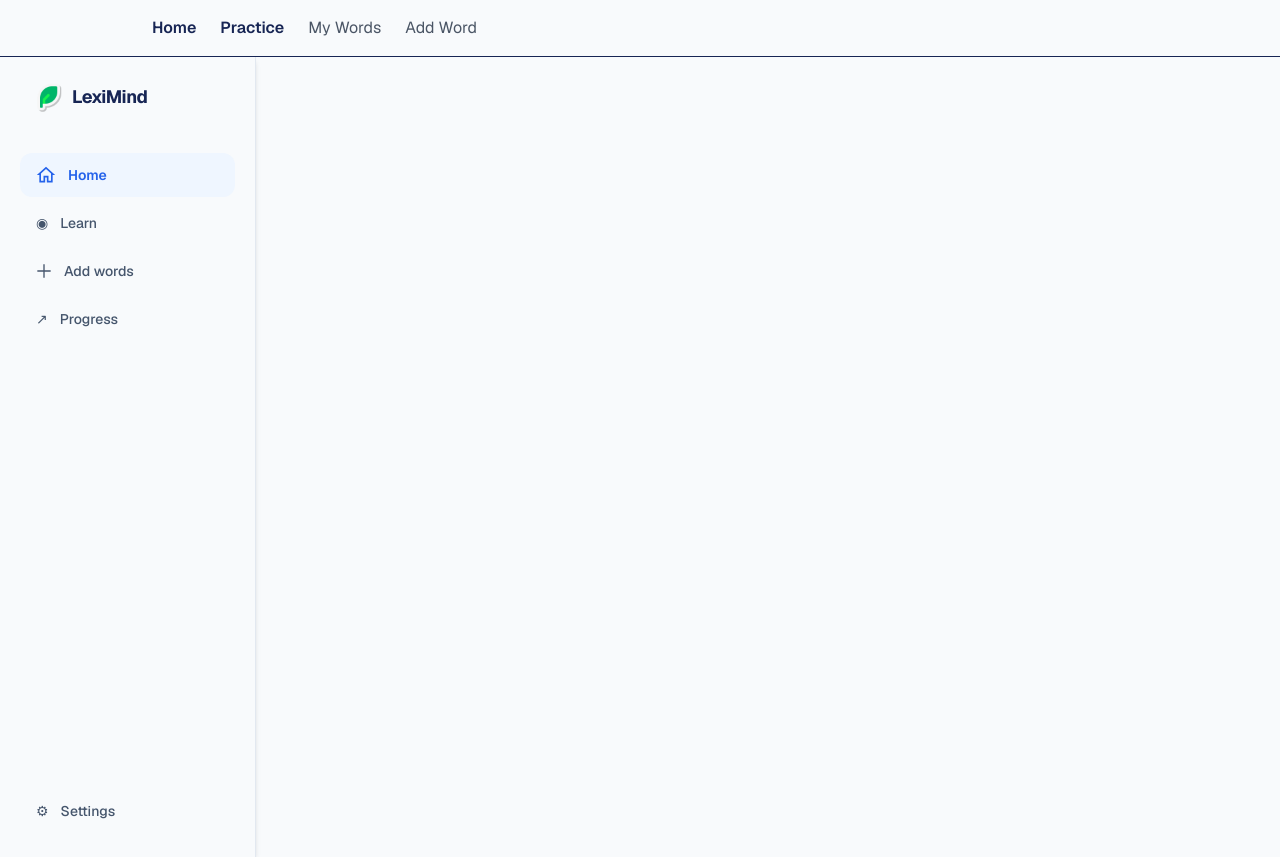
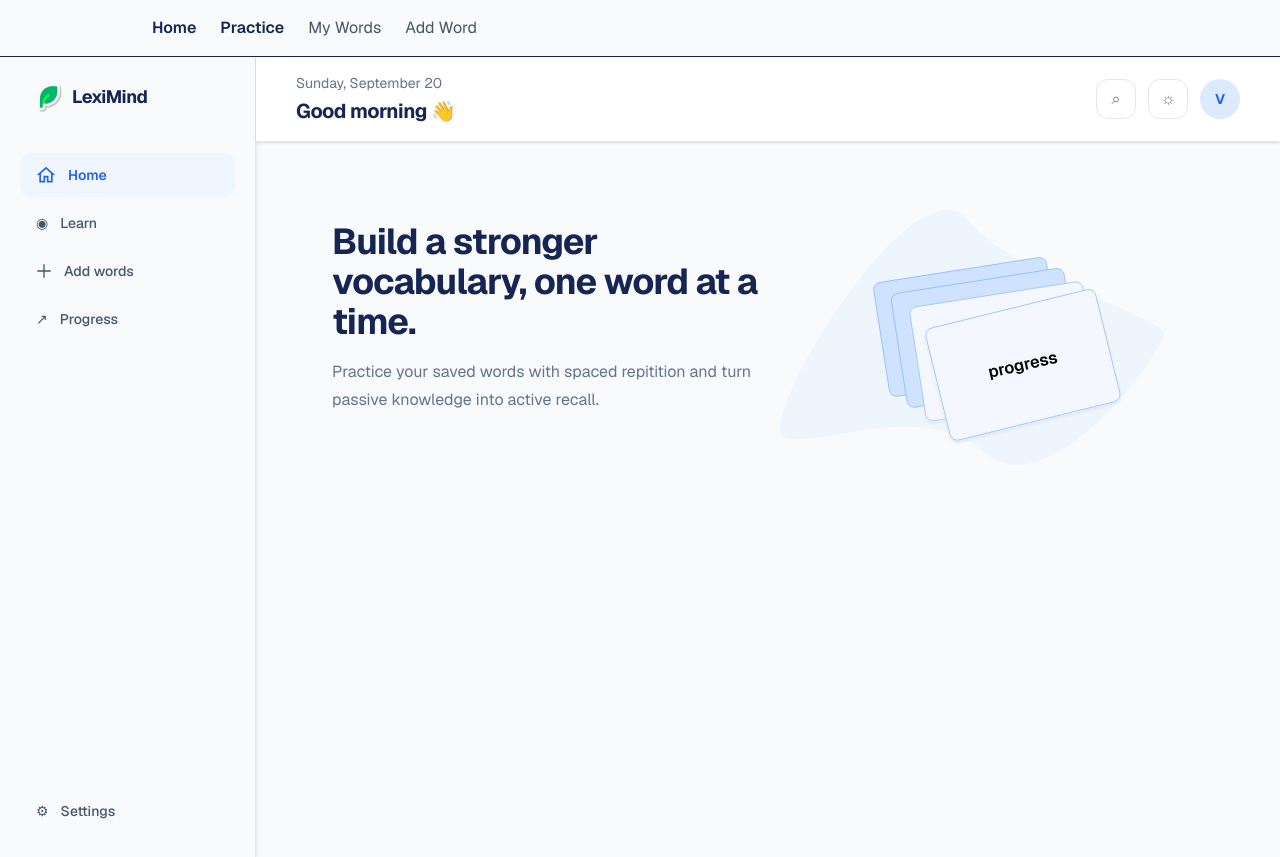
Before and after one commit to dimlaw7/Vocabulary-Web, a Next.js app: page / in a window 1280 px wide. Built offline with nearby package versions, Linux system fonts and the light colour scheme.

Commit message:
Add Header and Hero components

```diff
--- /dev/null
+++ b/app/components/Header.js
@@ -0,0 +1,36 @@
+import React from "react";
+
+export default function Header() {
+  return (
+    <header className="flex items-center justify-between border-b border-[#E2E8F0] bg-white px-6 py-4 shadow lg:px-10">
+      <div>
+        <p className="text-sm text-slate-500">Sunday, September 20</p>
+        <h1 className="mt-1 text-xl font-bold tracking-tight">
+          Good morning 👋
+        </h1>
+      </div>
+
+      <div className="flex items-center gap-3">
+        <button
+          type="button"
+          aria-label="Search"
+          className="hidden h-10 w-10 items-center justify-center rounded-xl border border-[#E2E8F0] bg-white text-slate-500 sm:flex"
+        >
+          ⌕
+        </button>
+
+        <button
+          type="button"
+          aria-label="Toggle theme"
+          className="hidden h-10 w-10 items-center justify-center rounded-xl border border-[#E2E8F0] bg-white text-slate-500 sm:flex"
+        >
+          ☼
+        </button>
+
+        <div className="flex h-10 w-10 items-center justify-center rounded-full bg-[#DBEAFE] text-sm font-bold text-[#2563EB]">
+          V
+        </div>
+      </div>
+    </header>
+  );
+}
--- /dev/null
+++ b/app/components/Hero.js
@@ -0,0 +1,65 @@
+import React from "react";
+import Link from "next/link";
+import Image from "next/image";
+import HeroImage from "../../public/hero.svg";
+
+export default function Hero() {
+  return (
+    <section className="item flex flex-col rounded-3xl p-7 md:flex-row md:p-9">
+      <div className="max-w-md">
+        <p className="hidden text-sm font-medium text-blue-100">
+          Keep building your vocabulary
+        </p>
+
+        <h2 className="mt-3 text-3xl font-bold tracking-tight md:text-4xl">
+          Build a stronger vocabulary, one word at a time.
+        </h2>
+
+        <p className="mt-4 max-w-xl leading-7 text-slate-500">
+          Practice your saved words with spaced repitition and turn passive
+          knowledge into active recall.
+        </p>
+
+        <Link
+          href="/study"
+          className="inlin-flex mt-7 hidden items-center rounded-xl bg-white px-5 py-3 font-semibold text-[#2563EB] transition hover:bg-blue-50"
+        >
+          Start practicing
+          <span className="ml-2">→</span>
+        </Link>
+      </div>
+      <div className="">
+        <Image
+          src={HeroImage}
+          alt="Hero"
+          className="max-w-2xs rounded-2xl lg:max-w-sm"
+        />
+      </div>
+    </section>
+
+    // <section className="rounded-3xl bg-[#2563EB] p-7 text-white shadow-sm md:p-9">
+    //   <div className="max-w-2xl">
+    //     <p className="text-sm font-medium text-blue-100">
+    //       Keep building your vocabulary
+    //     </p>
+
+    //     <h2 className="mt-3 text-3xl font-bold tracking-tight md:text-4xl">
+    //       Turn the words you know into words you can use.
+    //     </h2>
+
+    //     <p className="mt-4 max-w-xl leading-7 text-blue-100">
+    //       Review your saved words through active recall and spaced
+    //       repetition.
+    //     </p>
+
+    //     <Link
+    //       href="/study"
+    //       className="mt-7 inline-flex items-center rounded-xl bg-white px-5 py-3 font-semibold text-[#2563EB] transition hover:bg-blue-50"
+    //     >
+    //       Start practicing
+    //       <span className="ml-2">→</span>
+    //     </Link>
+    //   </div>
+    // </section>
+  );
+}
--- a/app/page.js
+++ b/app/page.js
@@ -1,9 +1,11 @@
 "use client";
 
 import Link from "next/link";
-import LeafIcon from "../public/icon-leaf.png";
 import Image from "next/image";
 import Sidebar from "./components/Sidebar";
+import HeroImage from "../public/hero.svg";
+import Header from "./components/Header";
+import Hero from "./components/Hero";
 
 const stats = [
   {
@@ -57,6 +59,16 @@ export default function Home() {
       <div className="flex min-h-screen">
         {/* Sidebar */}
         <Sidebar />
+
+        {/* Main content */}
+        <section className="flex-1">
+          {/* Header */}
+          <Header />
+
+          <div className="mx-auto max-w-7xl px-6 py-8 lg:px-10">
+            <Hero />
+          </div>
+        </section>
       </div>
     </main>
   );
```
Also changed, not shown: public/hero.svg (added).
